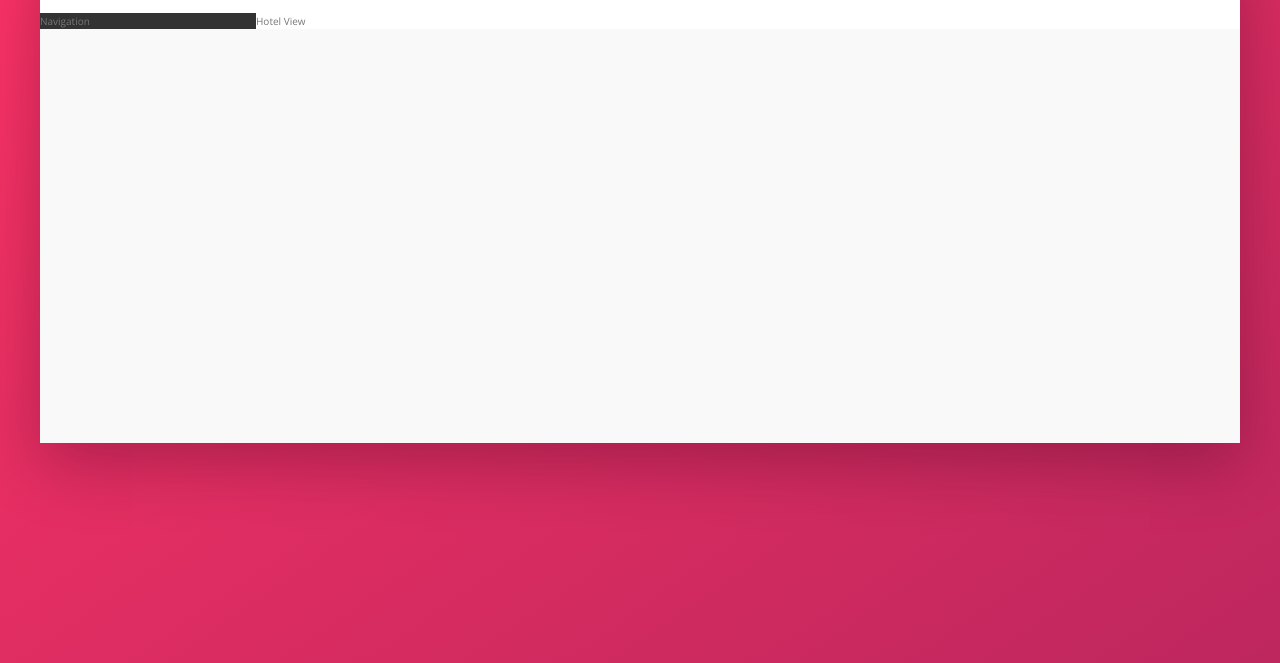
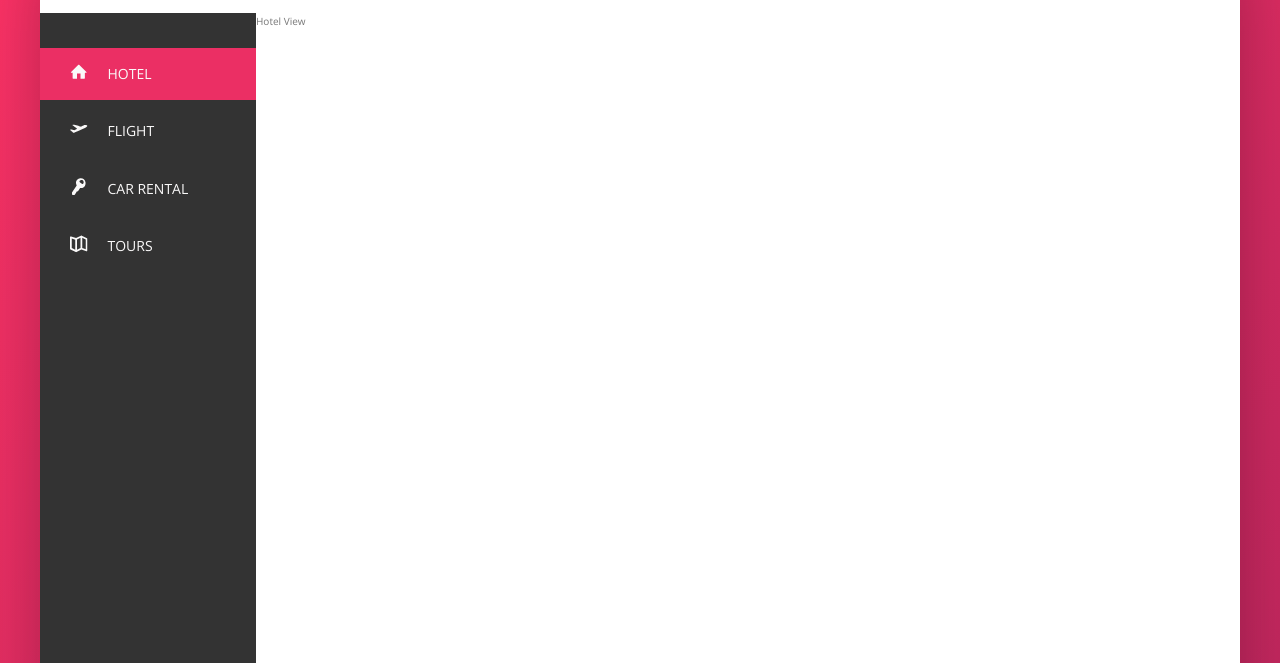
Before and after one commit to singersargent/trillo, a website: page app/index.html in a window 1280 px wide. Shown: the part 137-800 px from the top of the page. Drawn offline with nearby package versions, Linux system fonts and the light colour scheme.

Commit message:
Completed the side navigation.

```diff
--- a/app/index.html
+++ b/app/index.html
@@ -48,7 +48,45 @@
 
             <div class="content">
                 <nav class="sidebar">
-                    Navigation
+                    <ul class="side-nav">
+                        <li class="side-nav__item side-nav__item--active">
+                            <a href="#" class="side-nav__link">
+                                <svg class="side-nav__icon">
+                                    <use xlink:href="img/sprite.svg#icon-home"></use>
+                                </svg>
+                                <span>Hotel</span>
+                            </a>
+                        </li>
+
+                        <li class="side-nav__item">
+                            <a href="#" class="side-nav__link">
+                                <svg class="side-nav__icon">
+                                    <use xlink:href="img/sprite.svg#icon-aircraft-take-off"></use>
+                                </svg>
+                                <span>Flight</span>
+                            </a>
+                        </li>
+
+                        <li class="side-nav__item">
+                            <a href="#" class="side-nav__link">
+                                <svg class="side-nav__icon">
+                                    <use xlink:href="img/sprite.svg#icon-key"></use>
+                                </svg>
+                                <span>Car Rental</span>
+                            </a>
+                        </li>
+
+                        <li class="side-nav__item">
+                            <a href="#" class="side-nav__link">
+                                <svg class="side-nav__icon">
+                                    <use xlink:href="img/sprite.svg#icon-map"></use>
+                                </svg>
+                                <span>Tours</span>
+                            </a>
+                        </li>
+                    </ul>
+
+                    <div class="legal">&copy; 2019 by Trillo. All rights reserved.</div>
                 </nav>
 
                 <main class="hotel-view">
--- a/app/sass/_components.scss
+++ b/app/sass/_components.scss
@@ -118,3 +118,73 @@
       margin-right: 1rem;
    }
 }
+
+
+//////////////////////////////////////////////////////
+// SIDE NAVIGATION
+.side-nav {
+   font-size: 1.4rem;
+   list-style: none;
+   margin-top: 3.5rem;
+
+   &__item {
+      position: relative;
+
+      &:not(:last-child) {
+         margin-bottom: .5rem;
+      }
+   }
+
+   &__item::before {
+      background-color: var(--color-primary);
+      content: "";
+      height: 100%;
+      left: 0;
+      position: absolute;
+      top: 0;
+      transform: scaleY(0);
+      transition: transform .2s,
+                  width .4s cubic-bezier(1,0,0,1) .2s,
+                  background-color .1s;
+      width: 3px;
+   }
+
+   &__item:hover::before,
+   &__item--active::before {
+      transform: scaleY(1);
+      width: 100%;
+   }
+
+   &__item:active::before {
+      background-color: var(--color-primary-light);
+   }
+
+   &__link:link,
+   &__link:visited {
+      color: var(--color-grey-light-1);
+      display: block;
+      display: flex;
+      padding: 1.5rem 3rem;
+      position: relative;
+      text-decoration: none;
+      text-transform: uppercase;
+      z-index: 10;
+   }
+
+   &__icon {
+      width: 1.75rem;
+      height: 1.75rem;
+      margin-right: 2rem;
+      fill: currentColor;
+   }
+}
+
+
+//////////////////////////////////////////////////////
+// LEGAL TEXT
+.legal {
+   font-size: 1.2rem;
+   text-align: center;
+   padding: 2.5rem;
+   color: var(--color-grey-light-4);
+}
--- a/app/sass/_layout.scss
+++ b/app/sass/_layout.scss
@@ -24,9 +24,14 @@
 .sidebar {
    background-color: var(--color-grey-dark-1);
    flex: 0 0 18%;
+   display: flex;
+   flex-direction: column;
+   justify-content: space-between;
 }
 
 .hotel-view {
    background-color: #fff;
    flex: 1;
+
+   height: 80rem;
 }
```
Also changed, not shown: app/css/style.css.
